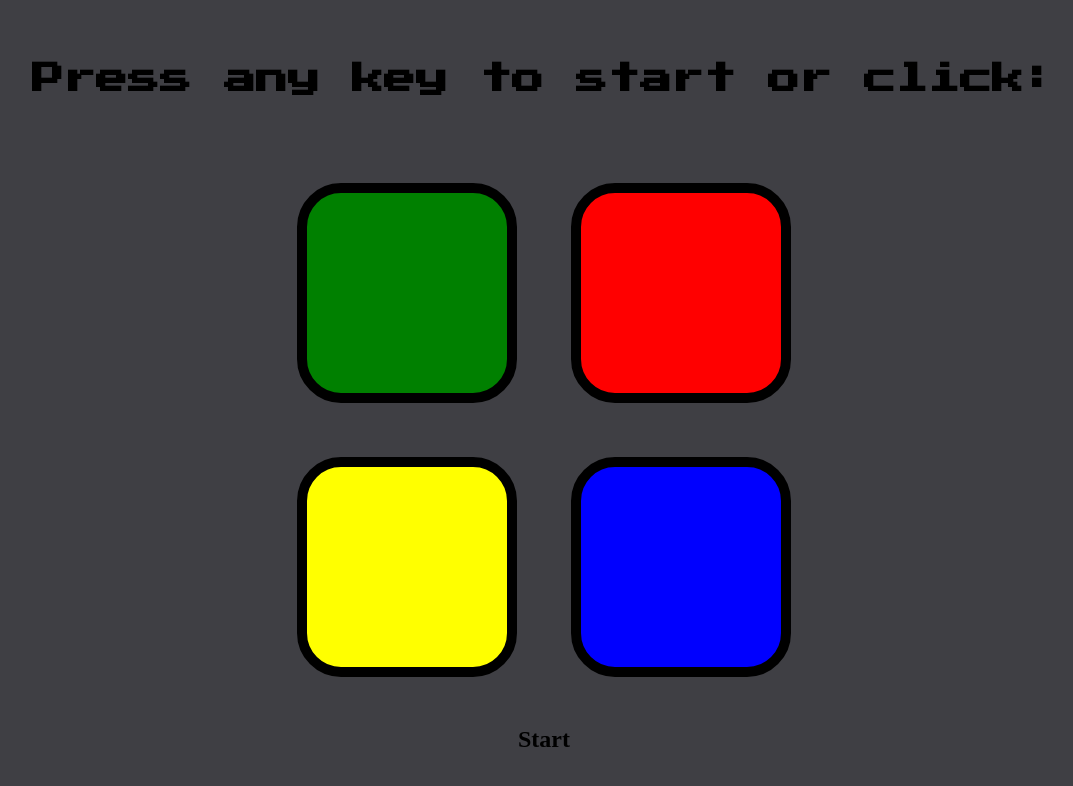
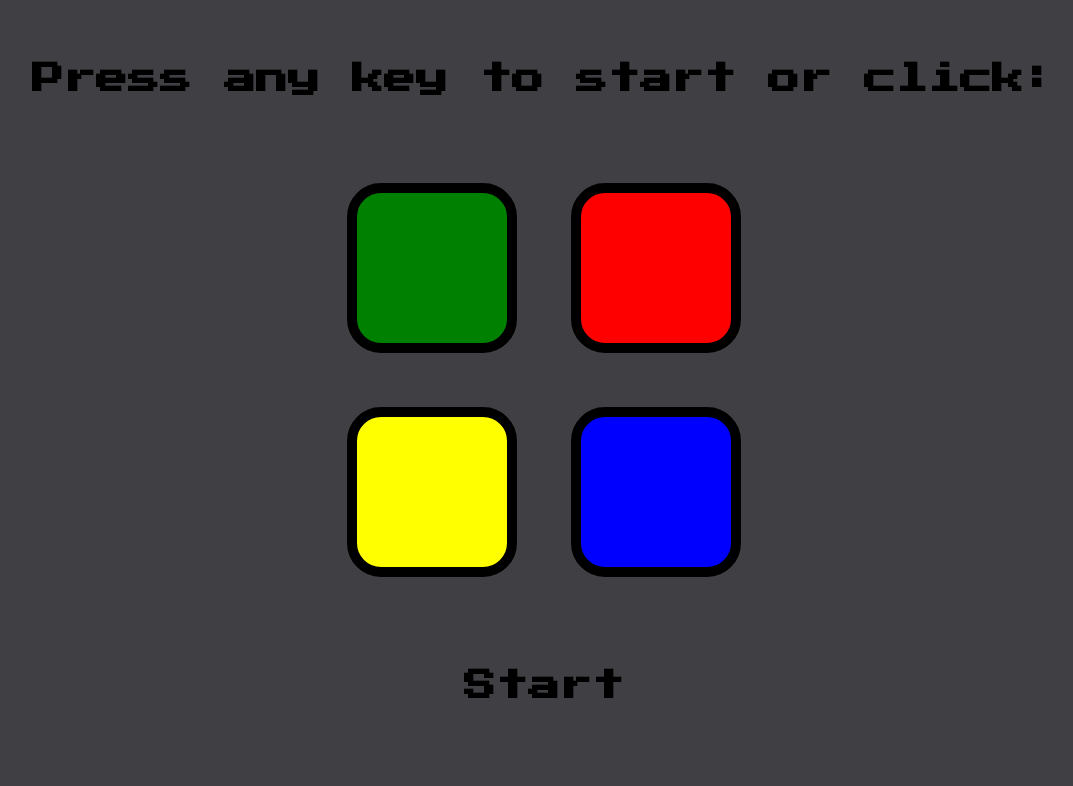
Before and after one commit to leonienijenmanting/simon-game, a plain HTML site: page index.html in a window 1280 px wide. Shown: the whole page, without its empty margins (96-1169 px from the left). Drawn offline with nearby package versions, Linux system fonts and the light colour scheme.

Commit message:
updated styling

```diff
--- a/styles.css
+++ b/styles.css
@@ -7,6 +7,13 @@ body {
   font-family: 'Press Start 2P', cursive;
   font-size: 2rem;
   margin:  5%;
+  color: black;
+}
+
+#level-start {
+  font-family: 'Press Start 2P', cursive;
+  font-size: 2rem;
+  margin: 5%;
   color: black;
 }
 
@@ -20,8 +27,8 @@ body {
 .btn {
   margin: 25px;
   display: inline-block;
-  height: 200px;
-  width: 200px;
+  height: 150px;
+  width: 150px;
   border: 10px solid black;
   border-radius: 20%;
 }
```
